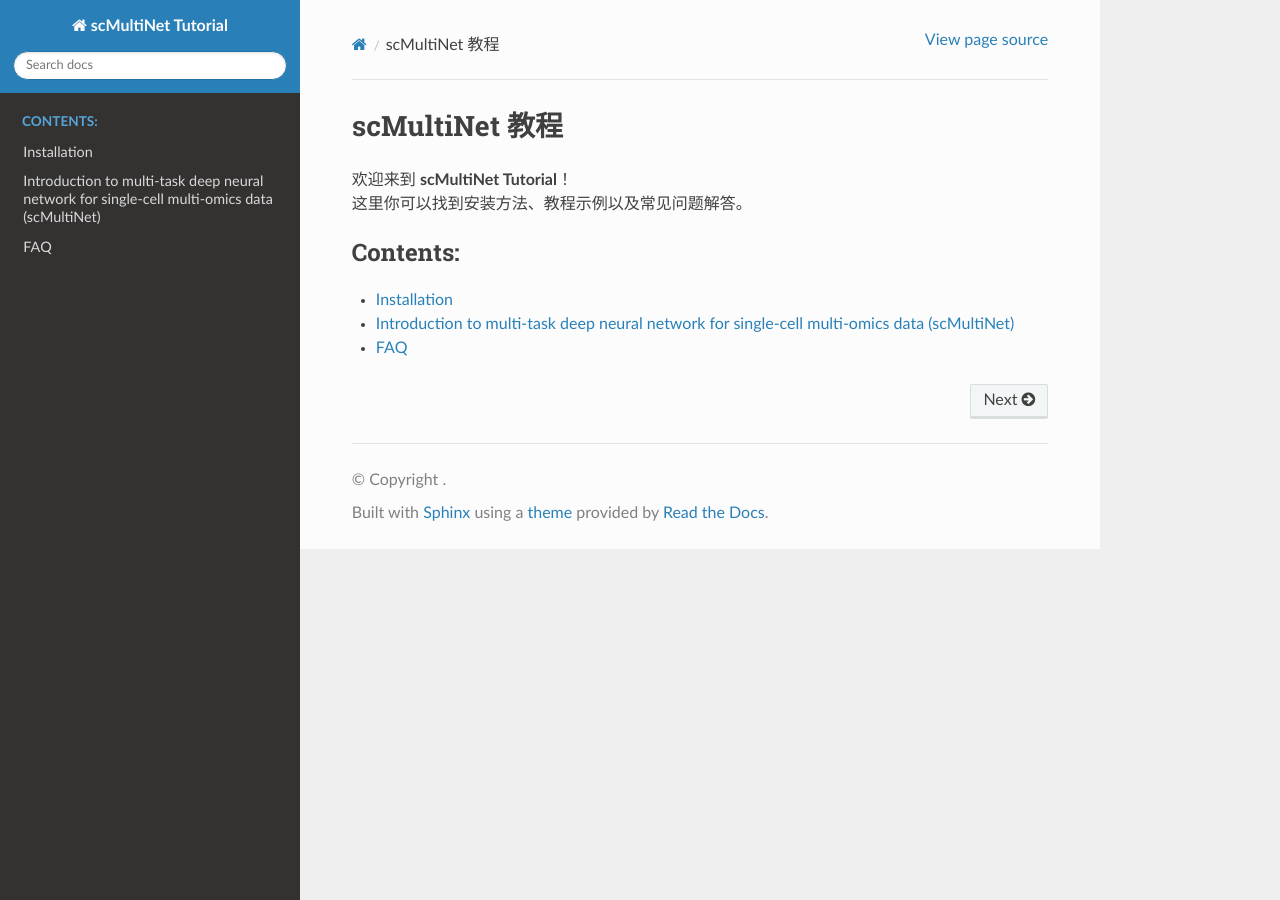
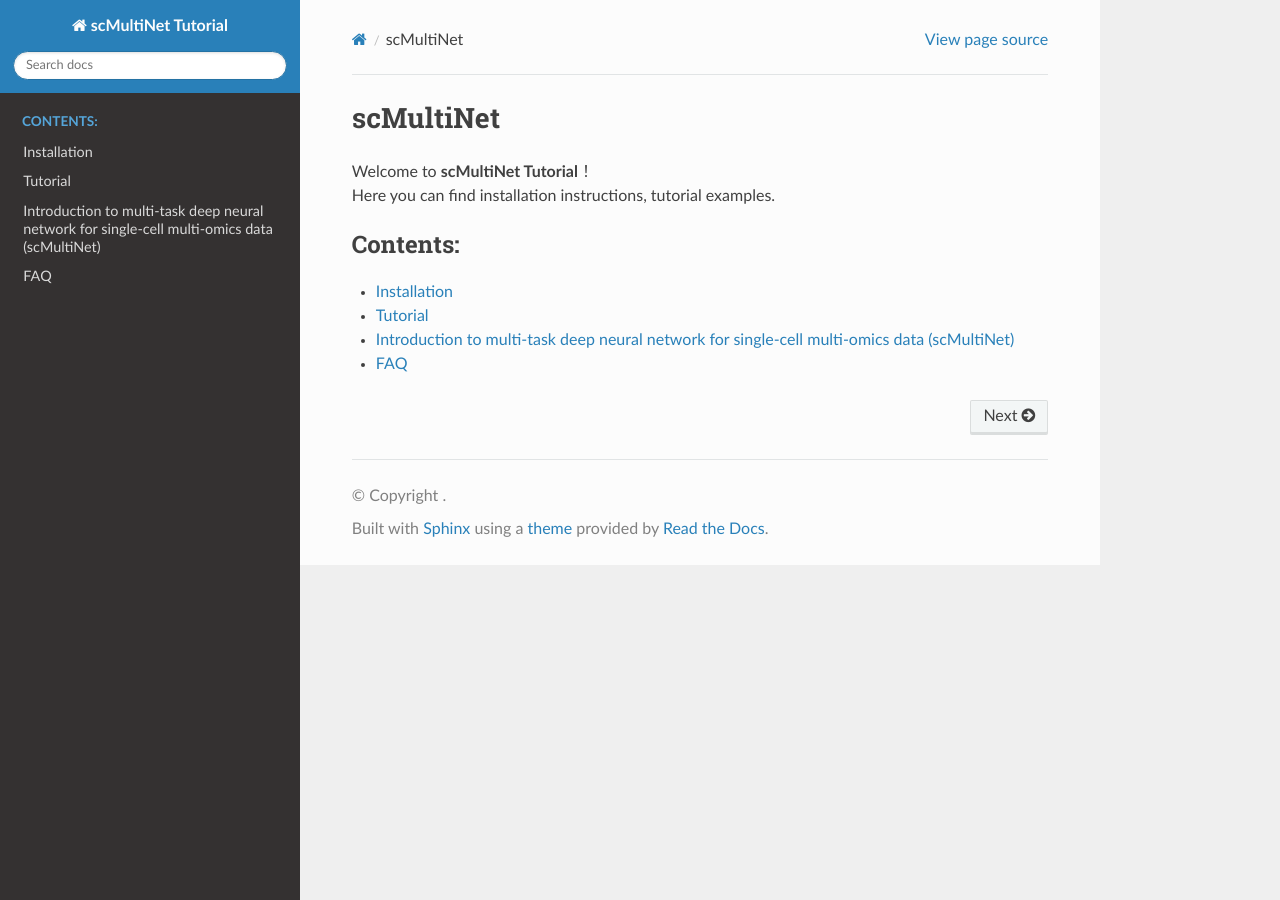
Before and after one commit to Biowust/scMultiNet_tutorial, a Sphinx documentation site: the page built from docs/source/index.md, in a window 1280 px wide. Built offline with Sphinx 7.4.7 and the Read the Docs theme 3.1.0, drawn with Linux system fonts in a browser that asks for light colours.

Commit message:
update tutorial

````diff
--- a/docs/source/index.md
+++ b/docs/source/index.md
@@ -1,7 +1,7 @@
-# scMultiNet 教程
+# scMultiNet
 
-欢迎来到 **scMultiNet Tutorial**！
-这里你可以找到安装方法、教程示例以及常见问题解答。
+Welcome to  **scMultiNet Tutorial**！
+Here you can find installation instructions, tutorial examples.
 
 ```{toctree}
 :maxdepth: 1
````
Also changed, not shown: docs/source/tutorial_test.ipynb.
